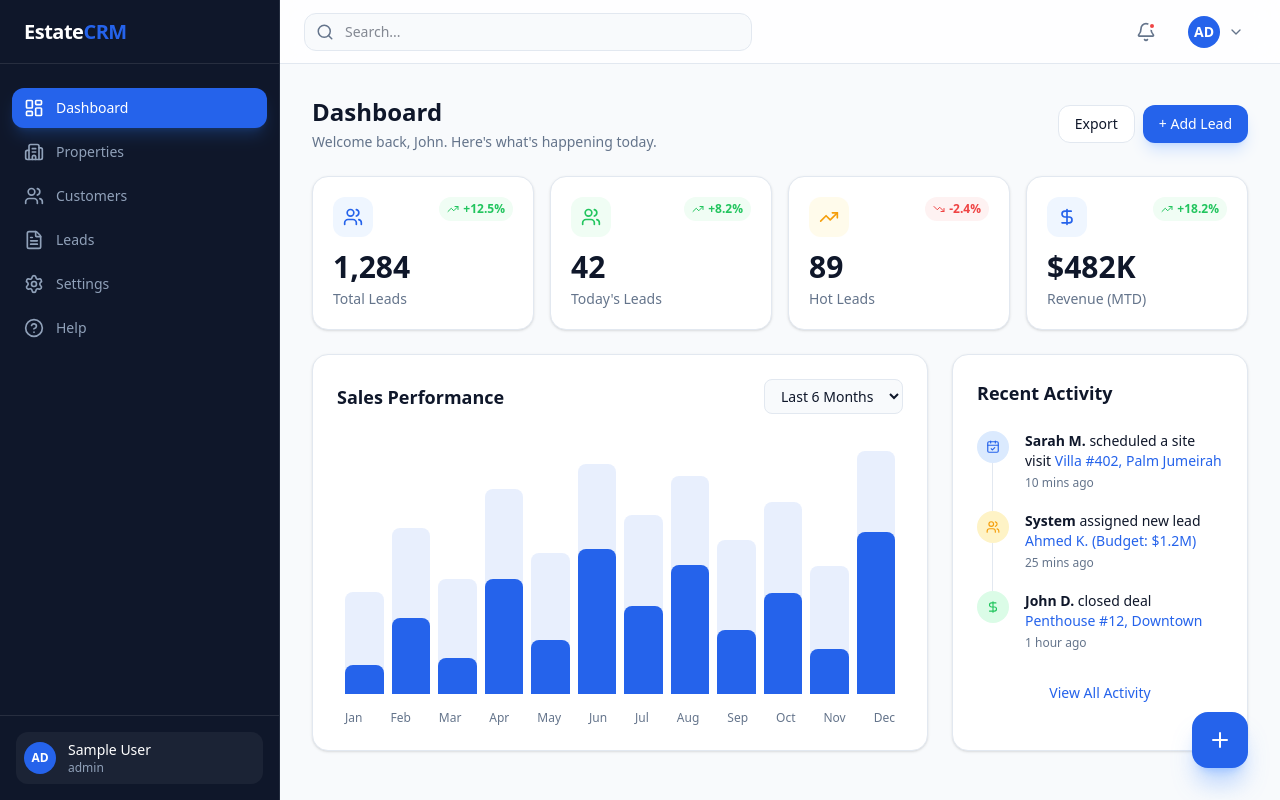
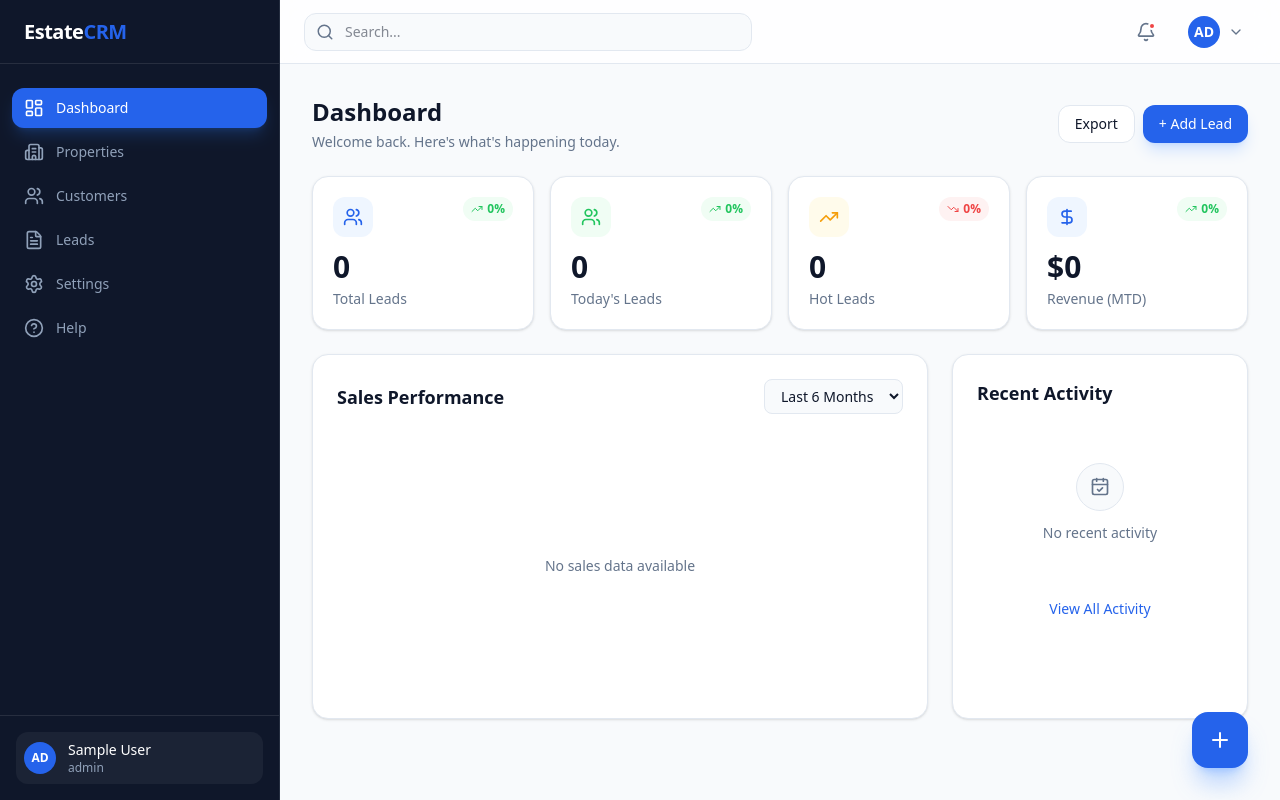
Before and after one commit to Prashant-1401/Estate-Model, a Next.js app: page / in a window 1280 px wide. Built offline with nearby package versions, Linux system fonts and the light colour scheme; sample sign-in values are in the browser's storage.

Commit message:
Remove all hardcoded data - empty states now

```diff
--- a/src/app/page.tsx
+++ b/src/app/page.tsx
@@ -1,9 +1,8 @@
 "use client";
 
-import { useEffect } from "react";
+import { useEffect, useState } from "react";
 import { useRouter } from "next/navigation";
 import { useAuth } from "@/lib/auth-context";
-import { useState } from "react";
 import { DashboardLayout } from "@/components/Layout";
 import { DashboardView } from "@/components/DashboardView";
 import { LeadsTable } from "@/components/LeadsTable";
@@ -25,57 +24,15 @@ export interface Lead {
   date: string;
 }
 
-const initialLeads: Lead[] = [
-  { id: "LD-1024", name: "Ahmed Al-Mansoori", phone: "+971 50 123 4567", budget: "$1.2M - $1.5M", area: "Palm Jumeirah", type: "Villa", source: "Website", status: "Hot", assigned: "Sarah M.", date: "Jul 19, 2026" },
-  { id: "LD-1025", name: "Elena Rostova", phone: "+971 55 987 6543", budget: "$800K - $1M", area: "Downtown", type: "Apartment", source: "Referral", status: "Warm", assigned: "John D.", date: "Jul 20, 2026" },
-  { id: "LD-1026", name: "Chen Wei", phone: "+971 52 456 7890", budget: "$2M+", area: "Emirates Hills", type: "Mansion", source: "Portal", status: "New", assigned: "Unassigned", date: "Jul 21, 2026" },
-];
-
-const sampleProperties = [
-  {
-    id: "1",
-    title: "Luxury 5BR Villa with Private Beach",
-    location: "Palm Jumeirah, Dubai",
-    price: "$1.45M",
-    bedrooms: 5,
-    bathrooms: 6,
-    area: "4,500",
-    type: "Villa",
-    status: "Available" as const,
-    featured: true,
-  },
-  {
-    id: "2",
-    title: "Modern 2BR Apartment with Burj View",
-    location: "Downtown Dubai",
-    price: "$850K",
-    bedrooms: 2,
-    bathrooms: 3,
-    area: "1,200",
-    type: "Apartment",
-    status: "Available" as const,
-  },
-  {
-    id: "3",
-    title: "Exclusive 8BR Mansion",
-    location: "Emirates Hills, Dubai",
-    price: "$2.8M",
-    bedrooms: 8,
-    bathrooms: 10,
-    area: "12,000",
-    type: "Mansion",
-    status: "Reserved" as const,
-  },
-];
-
 function DashboardContent() {
   const [activeView, setActiveView] = useState("dashboard");
   const [isAddLeadOpen, setIsAddLeadOpen] = useState(false);
-  const [leads, setLeads] = useState<Lead[]>(initialLeads);
+  const [leads, setLeads] = useState<Lead[]>([]);
+  const [properties, setProperties] = useState<any[]>([]);
 
   const handleAddLead = (leadData: Record<string, string>) => {
     const newLead: Lead = {
-      id: `LD-${1027 + leads.length}`,
+      id: `LD-${1000 + leads.length + 1}`,
       name: leadData.name,
       phone: leadData.phone,
       budget: leadData.budget,
@@ -113,11 +70,21 @@ function DashboardContent() {
                 Add Property
               </button>
             </div>
-            <div className="grid grid-cols-1 md:grid-cols-2 lg:grid-cols-3 gap-6">
-              {sampleProperties.map((property) => (
-                <PropertyCard key={property.id} {...property} />
-              ))}
-            </div>
+            {properties.length === 0 ? (
+              <div className="flex flex-col items-center justify-center py-16 text-center">
+                <div className="w-16 h-16 bg-[#F8FAFC] rounded-2xl flex items-center justify-center mb-4 border border-[#E2E8F0]">
+                  <span className="text-2xl">🏠</span>
+                </div>
+                <h3 className="text-lg font-medium text-[#0F172A]">No properties yet</h3>
+                <p className="text-[#64748B] mt-1 text-sm">Add your first property to get started.</p>
+              </div>
+            ) : (
+              <div className="grid grid-cols-1 md:grid-cols-2 lg:grid-cols-3 gap-6">
+                {properties.map((property) => (
+                  <PropertyCard key={property.id} {...property} />
+                ))}
+              </div>
+            )}
           </div>
         );
       case "settings":
--- a/src/components/DashboardView.tsx
+++ b/src/components/DashboardView.tsx
@@ -2,19 +2,6 @@
 
 import { motion } from "framer-motion";
 import { TrendingUp, TrendingDown, Users, CalendarCheck, DollarSign } from "lucide-react";
-
-const stats = [
-  { label: "Total Leads", value: "1,284", change: "+12.5%", trend: "up", icon: Users, color: "text-[#2563EB]", bg: "bg-blue-50" },
-  { label: "Today's Leads", value: "42", change: "+8.2%", trend: "up", icon: Users, color: "text-[#22C55E]", bg: "bg-green-50" },
-  { label: "Hot Leads", value: "89", change: "-2.4%", trend: "down", icon: TrendingUp, color: "text-[#F59E0B]", bg: "bg-amber-50" },
-  { label: "Revenue (MTD)", value: "$482K", change: "+18.2%", trend: "up", icon: DollarSign, color: "text-[#2563EB]", bg: "bg-blue-50" },
-];
-
-const activities = [
-  { id: 1, user: "Sarah M.", action: "scheduled a site visit", target: "Villa #402, Palm Jumeirah", time: "10 mins ago", type: "visit" },
-  { id: 2, user: "System", action: "assigned new lead", target: "Ahmed K. (Budget: $1.2M)", time: "25 mins ago", type: "lead" },
-  { id: 3, user: "John D.", action: "closed deal", target: "Penthouse #12, Downtown", time: "1 hour ago", type: "sale" },
-];
 
 export function DashboardView({ onAddLead }: { onAddLead: () => void }) {
   return (
@@ -23,7 +10,7 @@ export function DashboardView({ onAddLead }: { onAddLead: () => void }) {
       <div className="flex flex-col sm:flex-row sm:items-center justify-between gap-4">
         <div>
           <h1 className="text-2xl font-semibold text-[#0F172A]">Dashboard</h1>
-          <p className="text-[#64748B] mt-1 text-sm">Welcome back, John. Here&apos;s what&apos;s happening today.</p>
+          <p className="text-[#64748B] mt-1 text-sm">Welcome back. Here&apos;s what&apos;s happening today.</p>
         </div>
         <div className="flex gap-2">
           <button className="px-4 py-2 bg-white border border-[#E2E8F0] rounded-xl text-sm font-medium text-[#0F172A] hover:bg-[#F8FAFC] transition-colors">
@@ -37,7 +24,12 @@ export function DashboardView({ onAddLead }: { onAddLead: () => void }) {
 
       {/* Stats Grid */}
       <div className="grid grid-cols-1 sm:grid-cols-2 lg:grid-cols-4 gap-4">
-        {stats.map((stat, i) => (
+        {[
+          { label: "Total Leads", value: "0", change: "0%", trend: "up", icon: Users, color: "text-[#2563EB]", bg: "bg-blue-50" },
+          { label: "Today's Leads", value: "0", change: "0%", trend: "up", icon: Users, color: "text-[#22C55E]", bg: "bg-green-50" },
+          { label: "Hot Leads", value: "0", change: "0%", trend: "down", icon: TrendingUp, color: "text-[#F59E0B]", bg: "bg-amber-50" },
+          { label: "Revenue (MTD)", value: "$0", change: "0%", trend: "up", icon: DollarSign, color: "text-[#2563EB]", bg: "bg-blue-50" },
+        ].map((stat, i) => (
           <motion.div
             key={stat.label}
             initial={{ opacity: 0, y: 20 }}
@@ -79,28 +71,8 @@ export function DashboardView({ onAddLead }: { onAddLead: () => void }) {
               <option>This Year</option>
             </select>
           </div>
-          <div className="h-48 lg:h-64 flex items-end justify-between gap-1 lg:gap-2 px-2">
-            {[40, 65, 45, 80, 55, 90, 70, 85, 60, 75, 50, 95].map((h, i) => (
-              <motion.div
-                key={i}
-                initial={{ height: 0 }}
-                animate={{ height: `${h}%` }}
-                transition={{ duration: 0.8, delay: 0.3 + (i * 0.05) }}
-                className="w-full bg-[#2563EB]/10 rounded-t-lg relative group cursor-pointer"
-              >
-                <motion.div
-                  className="absolute bottom-0 w-full bg-[#2563EB] rounded-t-lg transition-all group-hover:bg-[#1D4ED8]"
-                  style={{ height: `${h * 0.7}%` }}
-                />
-                <div className="absolute -top-8 left-1/2 -translate-x-1/2 bg-[#0F172A] text-white text-xs px-2 py-1 rounded opacity-0 group-hover:opacity-100 transition-opacity">
-                  ${h}k
-                </div>
-              </motion.div>
-            ))}
-          </div>
-          <div className="flex justify-between mt-4 text-xs text-[#64748B] px-2">
-            {['Jan', 'Feb', 'Mar', 'Apr', 'May', 'Jun', 'Jul', 'Aug', 'Sep', 'Oct', 'Nov', 'Dec'].map(m => <span key={m} className="hidden sm:block">{m}</span>)}
-            {['J', 'F', 'M', 'A', 'M', 'J', 'J', 'A', 'S', 'O', 'N', 'D'].map((m, i) => <span key={i} className="sm:hidden">{m}</span>)}
+          <div className="h-48 lg:h-64 flex items-center justify-center">
+            <p className="text-[#64748B] text-sm">No sales data available</p>
           </div>
         </motion.div>
 
@@ -112,29 +84,13 @@ export function DashboardView({ onAddLead }: { onAddLead: () => void }) {
           className="bg-white p-5 lg:p-6 rounded-2xl border border-[#E2E8F0] shadow-sm"
         >
           <h3 className="text-lg font-semibold text-[#0F172A] mb-6">Recent Activity</h3>
-          <div className="space-y-5">
-            {activities.map((activity, i) => (
-              <div key={activity.id} className="flex gap-3 lg:gap-4 relative">
-                {i !== activities.length - 1 && (
-                  <div className="absolute left-[11px] lg:left-[15px] top-8 bottom-[-20px] w-px bg-[#E2E8F0]" />
-                )}
-                <div className={`w-6 h-6 lg:w-8 lg:h-8 rounded-full flex items-center justify-center shrink-0 ${
-                  activity.type === 'visit' ? 'bg-blue-100 text-[#2563EB]' :
-                  activity.type === 'sale' ? 'bg-green-100 text-[#22C55E]' : 'bg-amber-100 text-[#F59E0B]'
-                }`}>
-                  {activity.type === 'visit' ? <CalendarCheck size={14} /> :
-                   activity.type === 'sale' ? <DollarSign size={14} /> : <Users size={14} />}
-                </div>
-                <div className="flex-1 min-w-0">
-                  <p className="text-sm text-[#0F172A]">
-                    <span className="font-semibold">{activity.user}</span> {activity.action} <span className="font-medium text-[#2563EB] truncate">{activity.target}</span>
-                  </p>
-                  <p className="text-xs text-[#64748B] mt-1">{activity.time}</p>
-                </div>
-              </div>
-            ))}
+          <div className="flex flex-col items-center justify-center py-8 text-center">
+            <div className="w-12 h-12 bg-[#F8FAFC] rounded-full flex items-center justify-center mb-3 border border-[#E2E8F0]">
+              <CalendarCheck size={20} className="text-[#64748B]" />
+            </div>
+            <p className="text-[#64748B] text-sm">No recent activity</p>
           </div>
-          <button className="w-full mt-6 py-2 text-sm font-medium text-[#2563EB] hover:bg-blue-50 rounded-xl transition-colors">
+          <button className="w-full mt-4 py-2 text-sm font-medium text-[#2563EB] hover:bg-blue-50 rounded-xl transition-colors">
             View All Activity
           </button>
         </motion.div>
```
